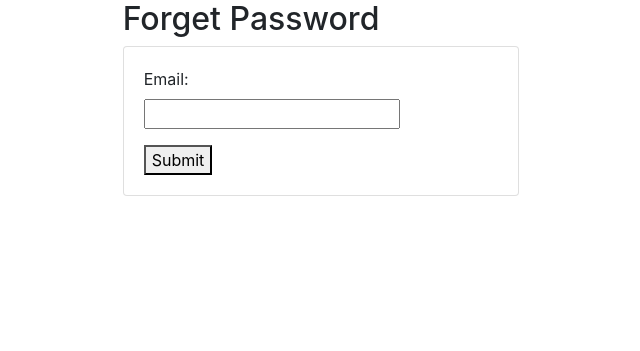
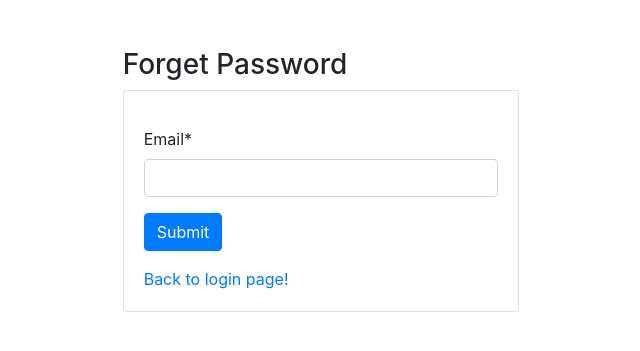
Before and after one commit to pratim2002/Todo-App, a Django app: page /password_reset/ in a window 1280 px wide. Shown: the top 351 px of the page, without its empty margins (319-959 px from the left). Run offline with Django 3.2, Linux system fonts and the light colour scheme; some libraries are stand-ins or nearby versions.

Commit message:
password reset template modified

```diff
--- a/templates/registration/password_reset_complete.html
+++ b/templates/registration/password_reset_complete.html
@@ -5,7 +5,7 @@
         <aside class="col-sm-4">
         </aside> <!-- col.// -->
         <aside class="col-sm-4">
-            <h2>Password reset complete</h2>
+            <h3 class="mt-4">Password reset complete</h3>
             <div class="card">
                 <article class="card-body">
                     <p>
--- a/templates/registration/password_reset_form.html
+++ b/templates/registration/password_reset_form.html
@@ -1,26 +1,32 @@
 {% extends 'base.html' %}
+{% load static %}
 {% block title %}Password Reset forum{% endblock %}
+{% load crispy_forms_tags %}
 {% block content %}
     <div class="row">
         <aside class="col-sm-4">
         </aside> <!-- col.// -->
         <aside class="col-sm-4">
-            <h2>Forget Password</h2>
+            <h3 class="mt-5">Forget Password</h3>
             <div class="card">
                 <article class="card-body">
                     <form method="post">
                         {% csrf_token %}
                         {% for field in form %}
                             <p>
-                                {{ field.label_tag }}<br>
-                                {{ field }}
+                                {{ field|as_crispy_field }}
                                 {% for error in field.errors %}
                                     <p style="color: red">{{ error }}</p>
                                 {% endfor %}
                             </p>
                         {% endfor %}
-                        <button type="submit">Submit</button>
+                        <button type="submit" class="btn btn-primary">Submit</button>
                     </form>
+                    <div class="mt-3">
+                        <a href="{% url 'login' %}">
+                            Back to login page!
+                        </a>
+                    </div>
                 </article>
             </div>
         </aside>
```
Also changed, not shown: pyproject.toml (+1 -9 lines), templates/registration/password_reset_confirm.html (+4 -4 lines), templates/registration/password_reset_done.html (+8 -0 lines), todo/settings.py (+7 -3 lines), 1 other file.
